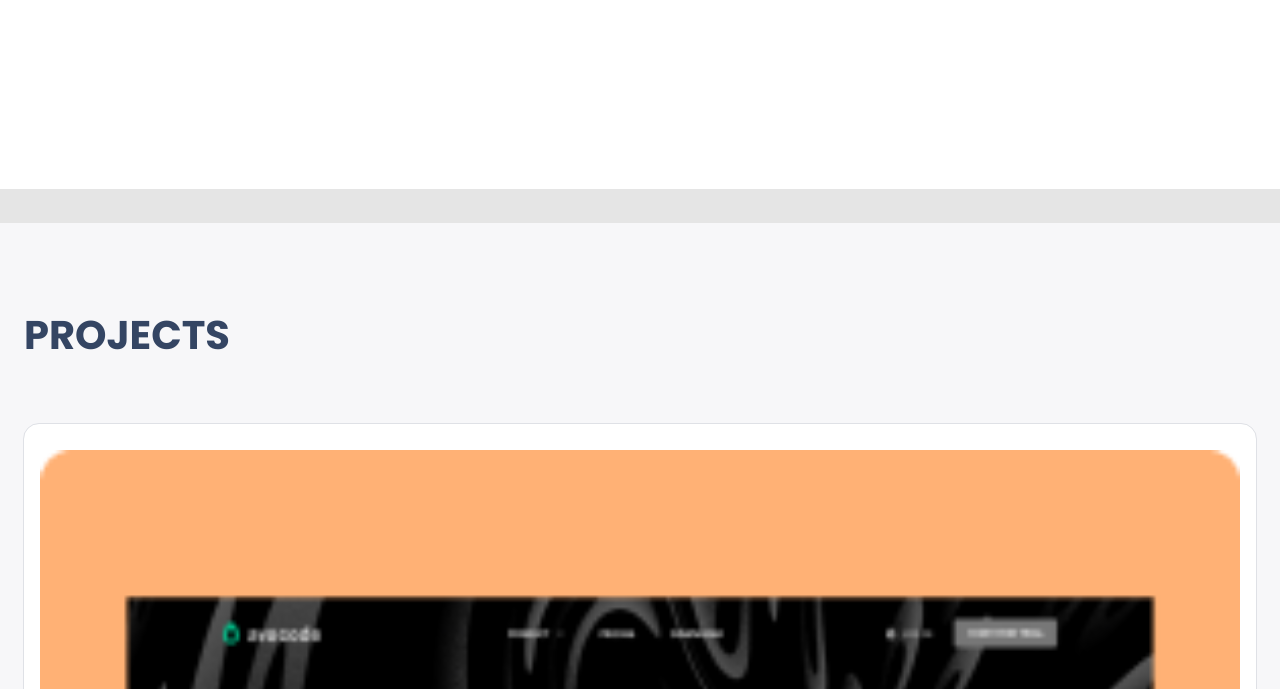
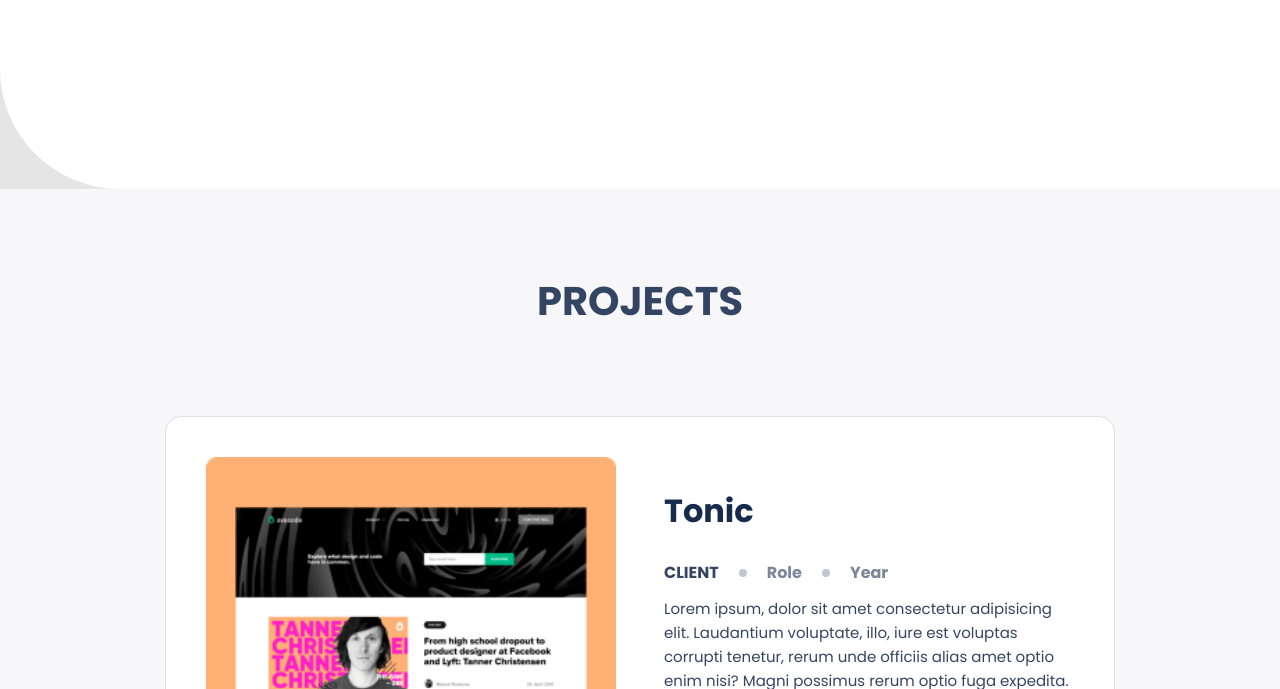
Before and after one commit to gtekle/Portfolio, a website: page index.html in a window 1280 px wide. Shown: the part 593-1282 px from the top of the page. Drawn offline with Linux system fonts and the light colour scheme; files whose address does not match are found by name.

Commit message:
Add works section desktop vesion styling

```diff
--- a/styles.css
+++ b/styles.css
@@ -501,9 +501,12 @@ hr {
 @media screen and (min-width: 780px) {
   .header {
     background-color: #fff;
+    border-radius: 0 0 0 120px;
   }
 
   .toolbar {
+    box-sizing: border-box;
+    background-color: #fff;
     padding: 0 150px;
     height: 27px;
   }
@@ -514,7 +517,6 @@ hr {
 
   .nav-list {
     display: flex;
-    /* justify-content: space-around; */
     align-items: center;
     list-style: none;
     padding: 0;
@@ -574,4 +576,25 @@ hr {
     margin-bottom: 12px;
     margin-top: 12px;
   }
+
+  .works .grid-container {
+    margin-top: -34px;
+  }
+
+  .works .section-title {
+    text-align: center;
+  }
+
+  .card {
+    flex-direction: row;
+    margin: 71px 142px;
+  }
+
+  .card > * {
+    margin: 24px;
+  }
+
+  .card:nth-child(odd) .project-snapshoot {
+    order: 2;
+  }
 }
```
